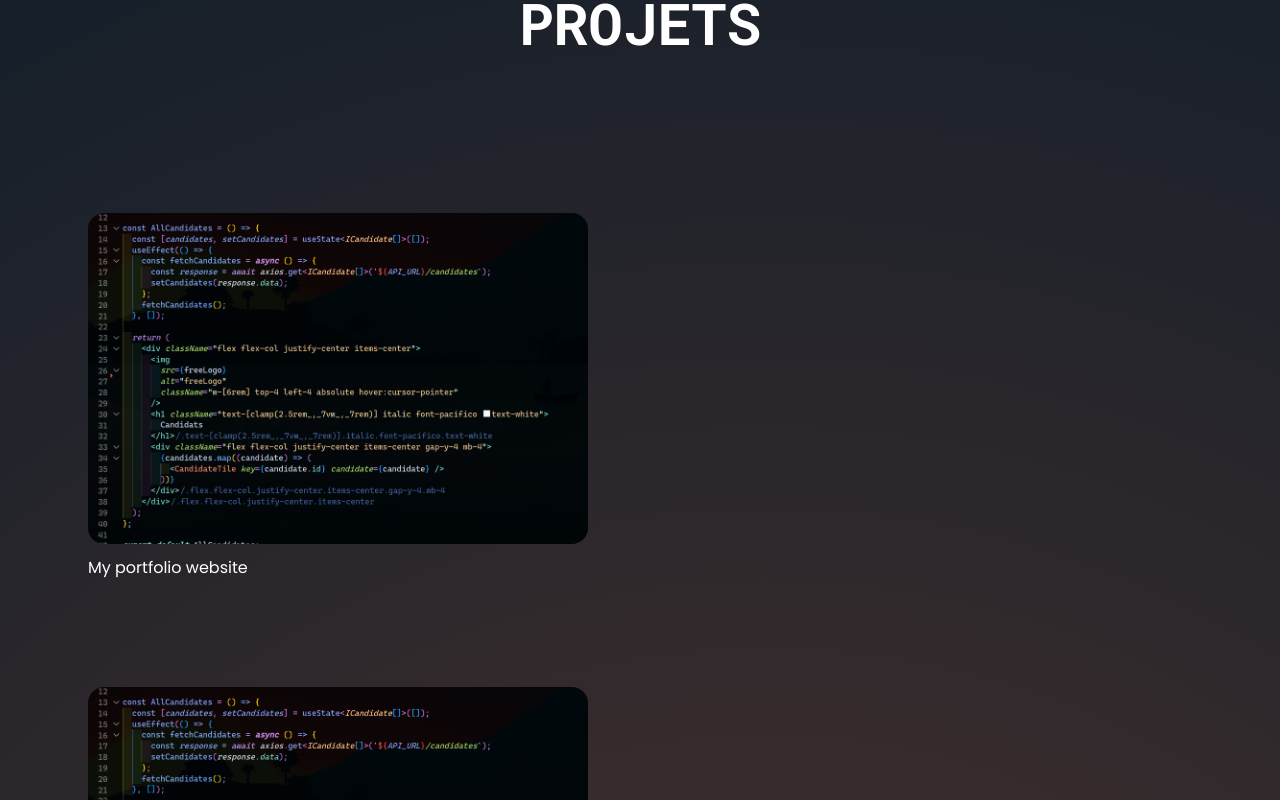
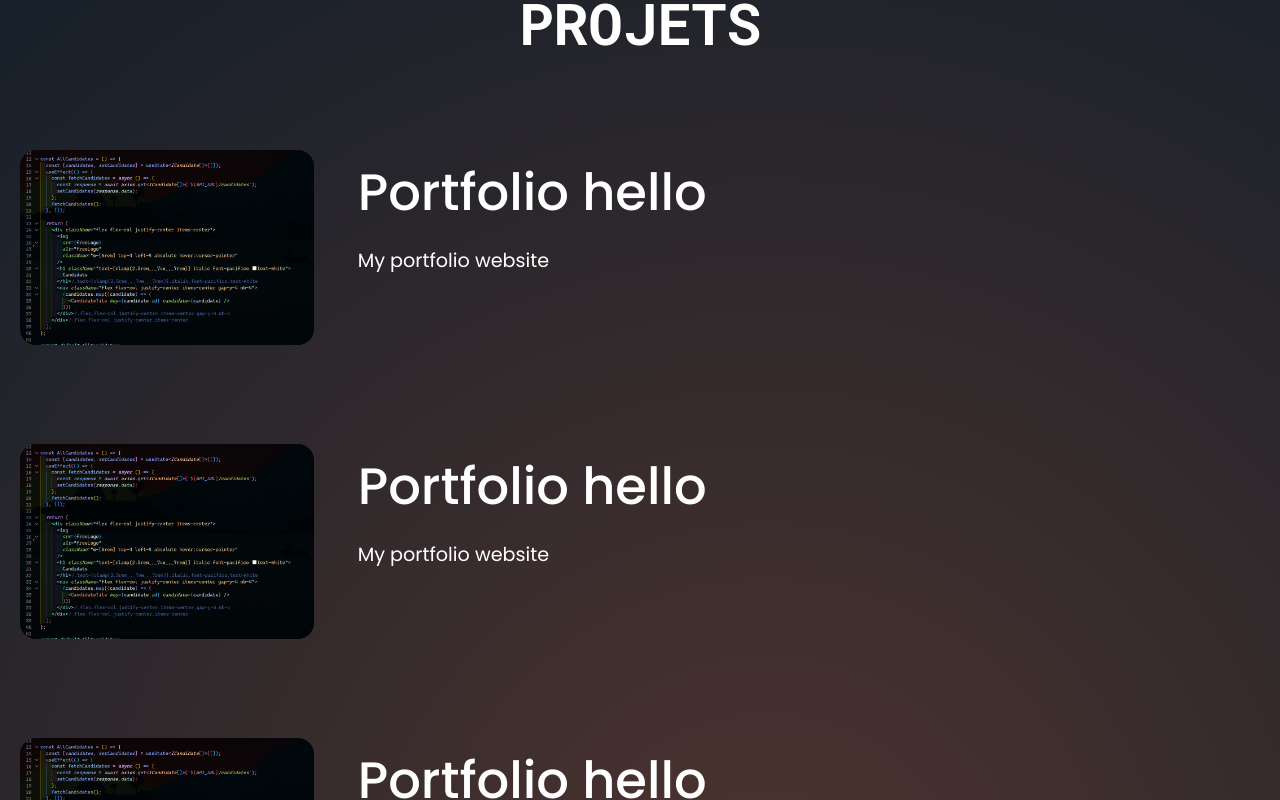
Before and after one commit to Lap0u/Portfolio, a React (Vite) app in the folder my-portfolio/: page / in a window 1280 px wide. Shown: the part 1620-2420 px from the top of the page. Built offline with nearby package versions, Linux system fonts and the light colour scheme.

Commit message:
mobile project en cours

```diff
--- a/my-portfolio/src/components/ProjectCard.tsx
+++ b/my-portfolio/src/components/ProjectCard.tsx
@@ -1,39 +1,59 @@
 import { useBreakpoints } from '../hooks/useBreakpoints';
 import code from '../assets/Code.png';
+import { Icon } from '@iconify/react';
 
-type ProjectCardProps = {
-  project: {
+export type IProject = {
   id: string;
   attributes: {
     title: string;
     description: string;
-      difficulty: string;
     image: string;
     link: string;
+    stack: Array<'frontend' | 'backend' | 'machine-learning'>;
+    skills: string[];
   };
 };
+
+type ProjectCardProps = {
+  project: IProject;
   handleClick: () => void;
 };
 
 const ProjectCard = ({ project, handleClick }: ProjectCardProps) => {
-  const isMobile = useBreakpoints();
+  const Icons = {
+    frontend: ['uil:react', 'text-5xl text-[#DF058D]'],
+    backend: ['fa6-brands:node', 'text-5xl text-[#2C49D8]'],
+    'machine-learning': [
+      'carbon:machine-learning-model',
+      'text-5xl text-[#FBBF24]',
+    ],
+  };
+  const { isMobile } = useBreakpoints();
   return (
     <>
       {isMobile ? (
         <div
           onClick={handleClick}
-          className="hover:cursor-pointer flex flex-col justify-center mx-6 gap-y-3">
+          className="hover:cursor-pointer flex flex-col justify-center items-center gap-y-3 w-full">
           <div className="my-4 flex justify-center gap-x-4 items-center">
-            <div className="zfont-semibold text-[clamp(1.5rem_,_2vw_,_2rem)] text-transparent bg-clip-text bg-gradient-to-r from-cyan to-purple">
+            <div className="font-semibold text-[clamp(1.5rem_,_2vw_,_2rem)] text-white">
               {project.attributes.title}
             </div>
+          </div>
+          <div className="flex justify-center gap-x-6">
+            {project.attributes.stack.map((stack) => (
+              <Icon
+                className={Icons[stack][1]}
+                key={stack}
+                icon={Icons[stack][0]}
+              />
+            ))}
           </div>
           <img
             className="rounded-2xl"
             src={code}
             alt={project.attributes.title}
-            width={500}
-            height={250}
+            width={'80%'}
           />
           <div>{project.attributes.description}</div>
         </div>
@@ -50,8 +70,8 @@ const ProjectCard = ({ project, handleClick }: ProjectCardProps) => {
           </div>
           <div className="flex flex-col justify-start mx-6 pr-64 gap-y-3 basis-3/4">
             <div className="my-1 flex items-center gap-x-10">
-              <div className="font-medium text-transparent bg-clip-text bg-gradient-to-r from-cyan to-purple text-[clamp(3rem_,_4vw_,_4rem)]">
-                {project.attributes.title}
+              <div className="font-medium text-white text-[clamp(3rem_,_4vw_,_4rem)]">
+                {project.attributes.title} hello
               </div>
             </div>
             <div className="text-[clamp(1rem_,_1.5vw_,_1.5rem)]">
--- a/my-portfolio/src/components/Projets.tsx
+++ b/my-portfolio/src/components/Projets.tsx
@@ -1,16 +1,17 @@
 import { useNavigate } from 'react-router-dom';
-import ProjectCard from './ProjectCard';
+import ProjectCard, { IProject } from './ProjectCard';
 import ProjetsTitle from './ProjetsTitle';
 
-const allProjects = [
+const allProjects: IProject[] = [
   {
     id: '1',
     attributes: {
       title: 'Portfolio',
       description: 'My portfolio website',
-      difficulty: '1',
       image: 'portfolio.png',
       link: 'link',
+      stack: ['frontend'],
+      skills: ['React', 'TypeScript', 'TailwindCSS'],
     },
   },
   {
@@ -18,9 +19,10 @@ const allProjects = [
     attributes: {
       title: 'Portfolio',
       description: 'My portfolio website',
-      difficulty: '1',
       image: 'portfolio.png',
       link: 'link',
+      stack: ['frontend'],
+      skills: ['React', 'TypeScript', 'TailwindCSS'],
     },
   },
   {
@@ -28,9 +30,10 @@ const allProjects = [
     attributes: {
       title: 'Portfolio',
       description: 'My portfolio website',
-      difficulty: '1',
       image: 'portfolio.png',
       link: 'link',
+      stack: ['frontend', 'backend'],
+      skills: ['React', 'TypeScript', 'TailwindCSS'],
     },
   },
   {
@@ -38,9 +41,10 @@ const allProjects = [
     attributes: {
       title: 'Portfolio',
       description: 'My portfolio website',
-      difficulty: '1',
       image: 'portfolio.png',
       link: 'link',
+      stack: ['backend', 'machine-learning'],
+      skills: ['React', 'TypeScript', 'TailwindCSS'],
     },
   },
   {
@@ -48,9 +52,10 @@ const allProjects = [
     attributes: {
       title: 'Portfolio',
       description: 'My portfolio website',
-      difficulty: '1',
       image: 'portfolio.png',
       link: 'link',
+      stack: ['frontend'],
+      skills: ['React', 'TypeScript', 'TailwindCSS'],
     },
   },
   {
@@ -58,9 +63,10 @@ const allProjects = [
     attributes: {
       title: 'Portfolio',
       description: 'My portfolio website',
-      difficulty: '1',
       image: 'portfolio.png',
       link: 'link',
+      stack: ['frontend'],
+      skills: ['React', 'TypeScript', 'TailwindCSS'],
     },
   },
 ];
@@ -73,7 +79,7 @@ const Projets = () => {
   return (
     <div id="projets" className="w-full min-h-screen radial2 text-white">
       <ProjetsTitle />
-      <div className="text-white flex flex-col m-16 gap-y-6 lg:gap-y-12">
+      <div className="text-white flex flex-col my-16 gap-y-6 lg:gap-y-12">
         {allProjects.map((project) => (
           <ProjectCard
             key={project.id}
```
Lines whose indentation alone changed are shown as unchanged.
